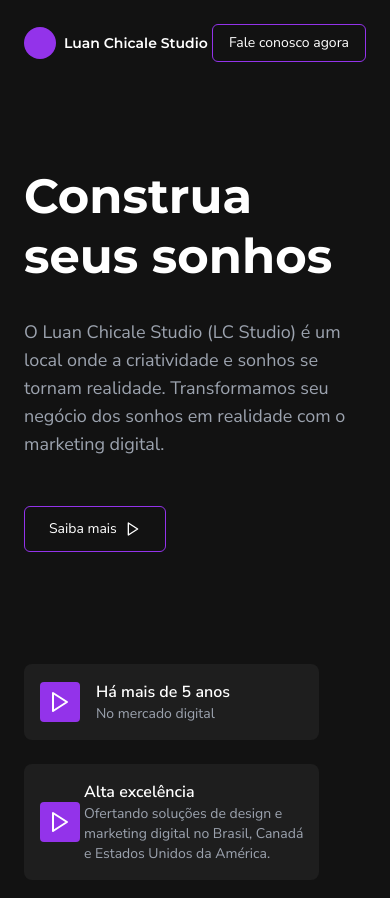
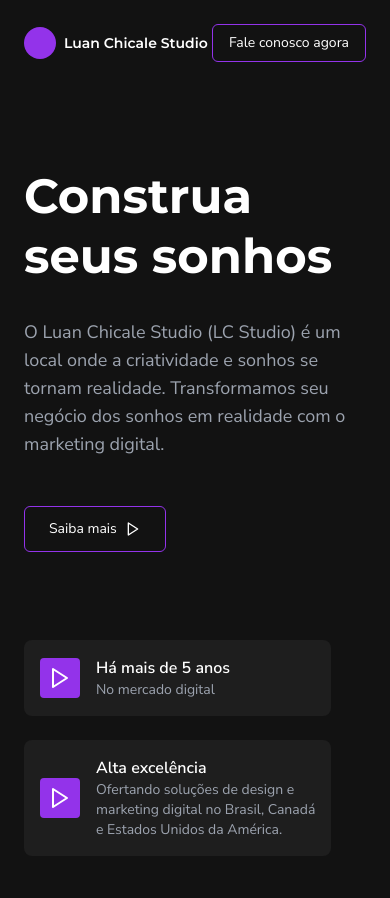
Before and after one commit to luanhrods/lcs, a Next.js app: page / in a window 390 px wide. Shown: the top 898 px of the page. Built offline with nearby package versions, Linux system fonts and the light colour scheme.

Commit message:
Update index.tsx

```diff
--- a/pages/index.tsx
+++ b/pages/index.tsx
@@ -59,7 +59,7 @@ const Home: NextPage = () => {
                 <Play className="ml-2 w-4 h-4" />
               </button>
             </div>
-            <div className="md:w-1/2 relative mt-12 md:mt-0">
+            <div className="md:w-1/2 relative mt-6 md:mt-0">
               <div className="bg-[#1E1E1E] p-4 rounded-lg mb-6 flex items-center">
                 <div className="bg-purple-600 p-2 rounded mr-4">
                   <Play className="w-6 h-6" />
@@ -70,7 +70,7 @@ const Home: NextPage = () => {
                 </div>
               </div>
               <div className="bg-[#1E1E1E] p-4 rounded-lg flex items-center">
-                <div className="bg-purple-600 p-2 rounded mr-1">
+                <div className="bg-purple-600 p-2 rounded mr-4">
                   <Play className="w-6 h-6" />
                 </div>
                 <div>
```
